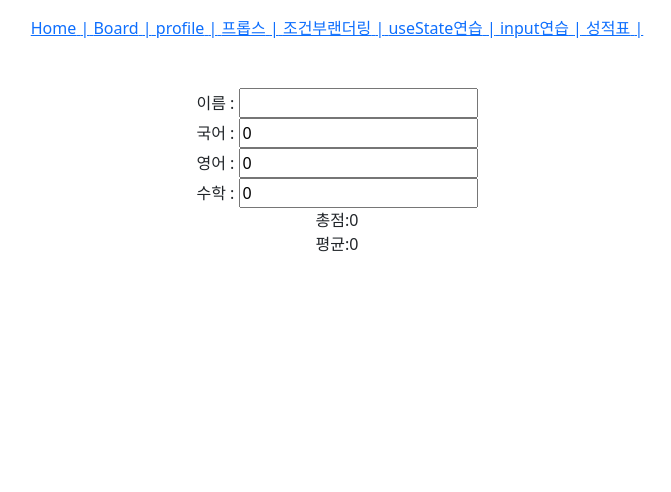
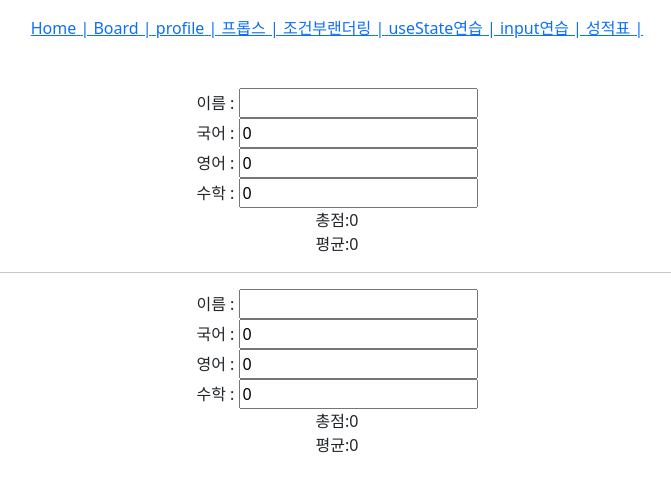
Before and after one commit to n3316202/react-vite-hjs-example2, a React (Vite) app: page /grade in a window 1280 px wide. Shown: the top 492 px of the page, without its empty margins (303-974 px from the left). Built offline with nearby package versions, Linux system fonts and the light colour scheme.

Commit message:
grade 개선 버전 완료

```diff
--- /dev/null
+++ b/src/components/InputGrade2.jsx
@@ -0,0 +1,37 @@
+import React, { useState } from 'react';
+
+const InputGrade2 = () => {
+  const [grade, setGrade] = useState({
+    name: '',
+    kor: 0,
+    eng: 0,
+    math: 0,
+  });
+
+  const onChange = (event) => {
+    const { name, value } = event.target; //객체구조분할
+    //const name = event.target.name;
+    //const value = event.target.value;
+
+    setGrade({
+      ...grade,
+      [name]: value,
+    });
+  };
+
+  //prettier-ignore
+  return (
+    <div>
+      이름 : <input name="name" onChange={onChange} value={grade.name} /><br></br>
+      국어 : <input name="kor" onChange={onChange} value={grade.kor} /><br></br>
+      영어 : <input name="eng" onChange={onChange} value={grade.eng} /><br></br>
+      수학 : <input name="math" onChange={onChange} value={grade.math} /><br></br>
+      <div>
+        <div>총점:{Number(grade.kor) + Number(grade.eng) + Number(grade.math)}</div>
+        <div>평균:{(Number(grade.kor) + Number(grade.eng) + Number(grade.math)) / 3.0}</div>
+      </div>
+    </div>
+  );
+};
+
+export default InputGrade2;
--- a/src/pages/GradePage.jsx
+++ b/src/pages/GradePage.jsx
@@ -1,11 +1,14 @@
 import React from 'react';
+import InputGrade2 from '../components/InputGrade2';
 import InputGrade from '../components/InputGrade';
 
 const GradePage = () => {
   //prettier-ignore
   return (
     <div className="text-center mt-5">
-      <InputGrade />
+      <InputGrade/>
+      <hr />
+      <InputGrade2 />
     </div>
   );
 };
```
